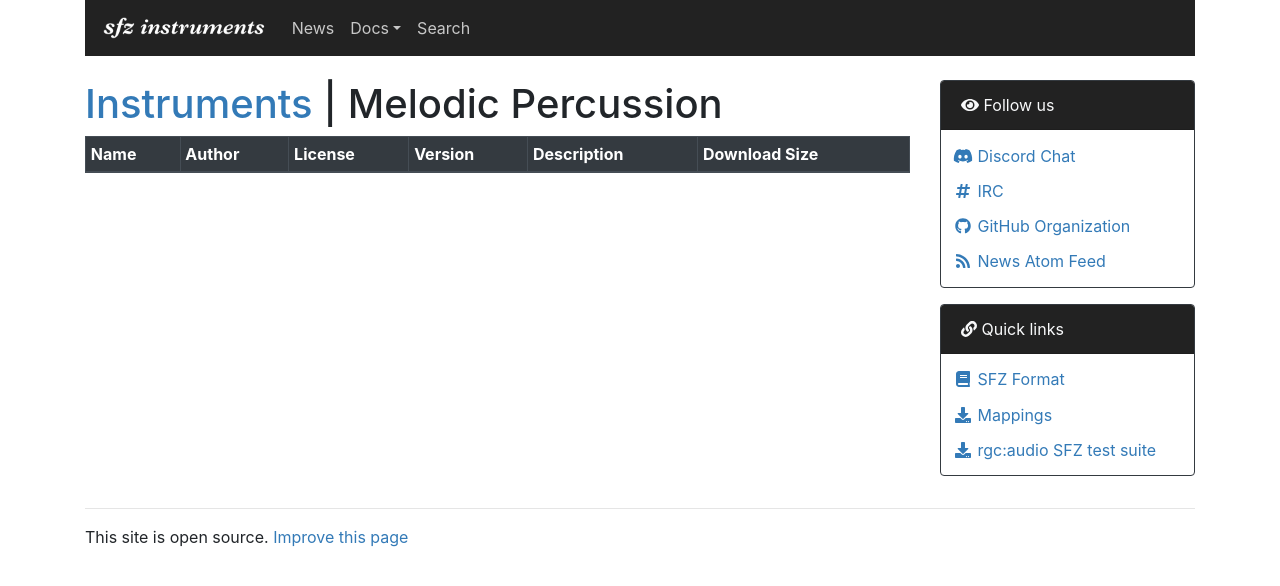
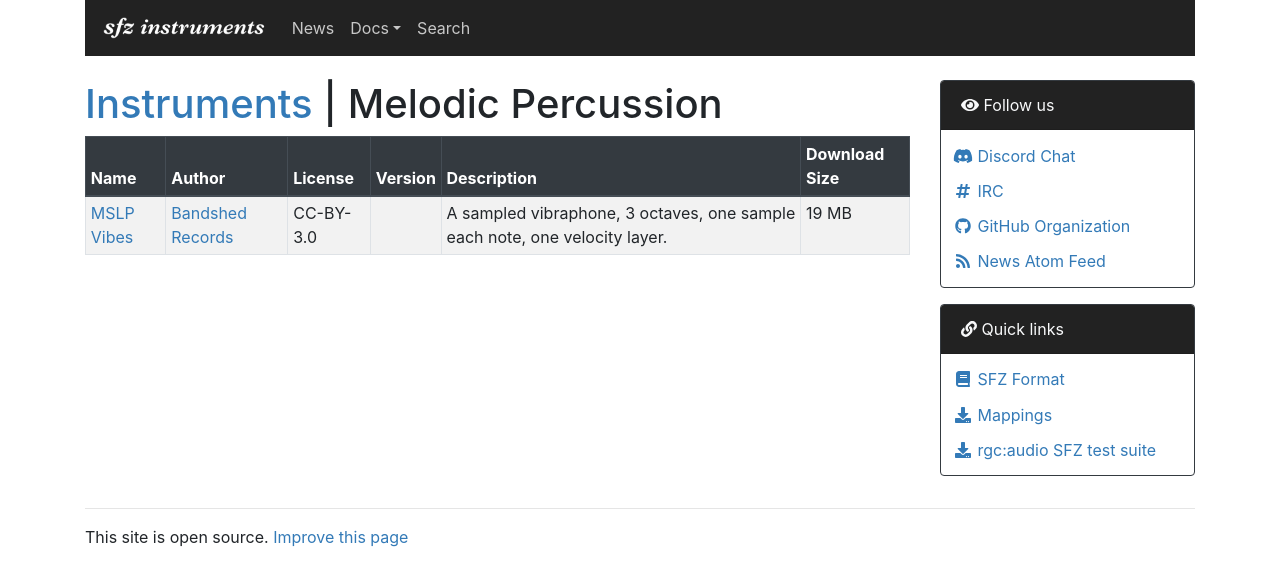
Before and after one commit to sfzinstruments/sfzinstruments.github.io, a Jekyll site: the page built from melodic-percussion/index.md, in a window 1280 px wide. Shown: the top 586 px of the page. Built offline with Jekyll 4.4.1, drawn with Linux system fonts in a browser that asks for light colours; nearby versions of some CDN libraries.

Commit message:
Add 'MSLP Vibes' to 'Melodic Percussion' category
Signed-off-by: Christopher Arndt <chris@chrisarndt.de>

```diff
--- a/_data/sfz/authors.yml
+++ b/_data/sfz/authors.yml
@@ -33,3 +33,6 @@
 
 - name: "Versilian Studios LLC"
   url: "https://vis.versilstudios.com/"
+
+- name: "Bandshed Records"
+  url: "http://www.bandshed.net/"
--- a/_data/sfz/instruments.yml
+++ b/_data/sfz/instruments.yml
@@ -300,7 +300,22 @@ categories:
 
 - name: "Melodic Percussion"
   page: "melodic-percussion"
-  instruments: []
+  instruments:
+  - name:    "MSLP Vibes"
+    page:    "mslp_vibes"
+    author:  "Bandshed Records"
+    license: "CC-BY-3.0"
+    url:     "http://www.bandshed.net/sounds/sfz/"
+    download_size: "19 MB"
+    short_description:
+      "A sampled vibraphone, 3 octaves, one sample each note, one velocity layer."
+    downloads:
+    - label: "Instrument"
+      url: "http://www.bandshed.net/sounds/sfz/vibes.zip"
+      format: "wav"
+      samplerate: "44.1"
+      size: "19 MB"
+      short_description: "Zipped file"
 
 - name: "Misc"
   page: "misc"
```
Also changed, not shown: melodic-percussion/mslp_vibes.md (added, +6 -0 lines).
